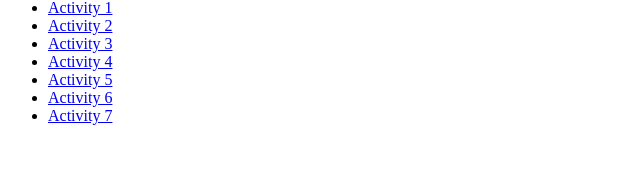
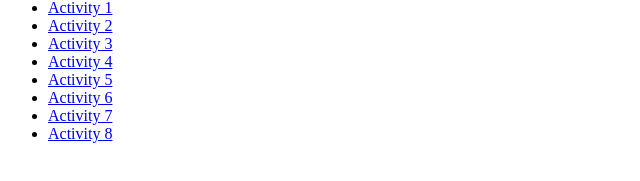
Before and after one commit to OLD-itdev160-fa2024/trevor-simonson, a plain HTML site: page index.html in a window 1280 px wide. Shown: the part 81-262 px from the top of the page, 0-640 px from the left. Drawn offline with Linux system fonts and the light colour scheme.

Commit message:
Completed Activity 8

```diff
--- a/index.html
+++ b/index.html
@@ -15,8 +15,8 @@
         <li><a href="activity-5/index.html">Activity 5</a></li>
         <li><a href="activity-6/index.html">Activity 6</a></li>
         <li><a href="activity-7/index.html">Activity 7</a></li>
-        <!--<li><a href="activity-8/index.html">Activity 8</a></li>
-        <li><a href="activity-9/index.html">Activity 9</a></li>
+        <li><a href="activity-8/index.html">Activity 8</a></li>
+        <!--<li><a href="activity-9/index.html">Activity 9</a></li>
         -->
     </ul>
 </body>
```
